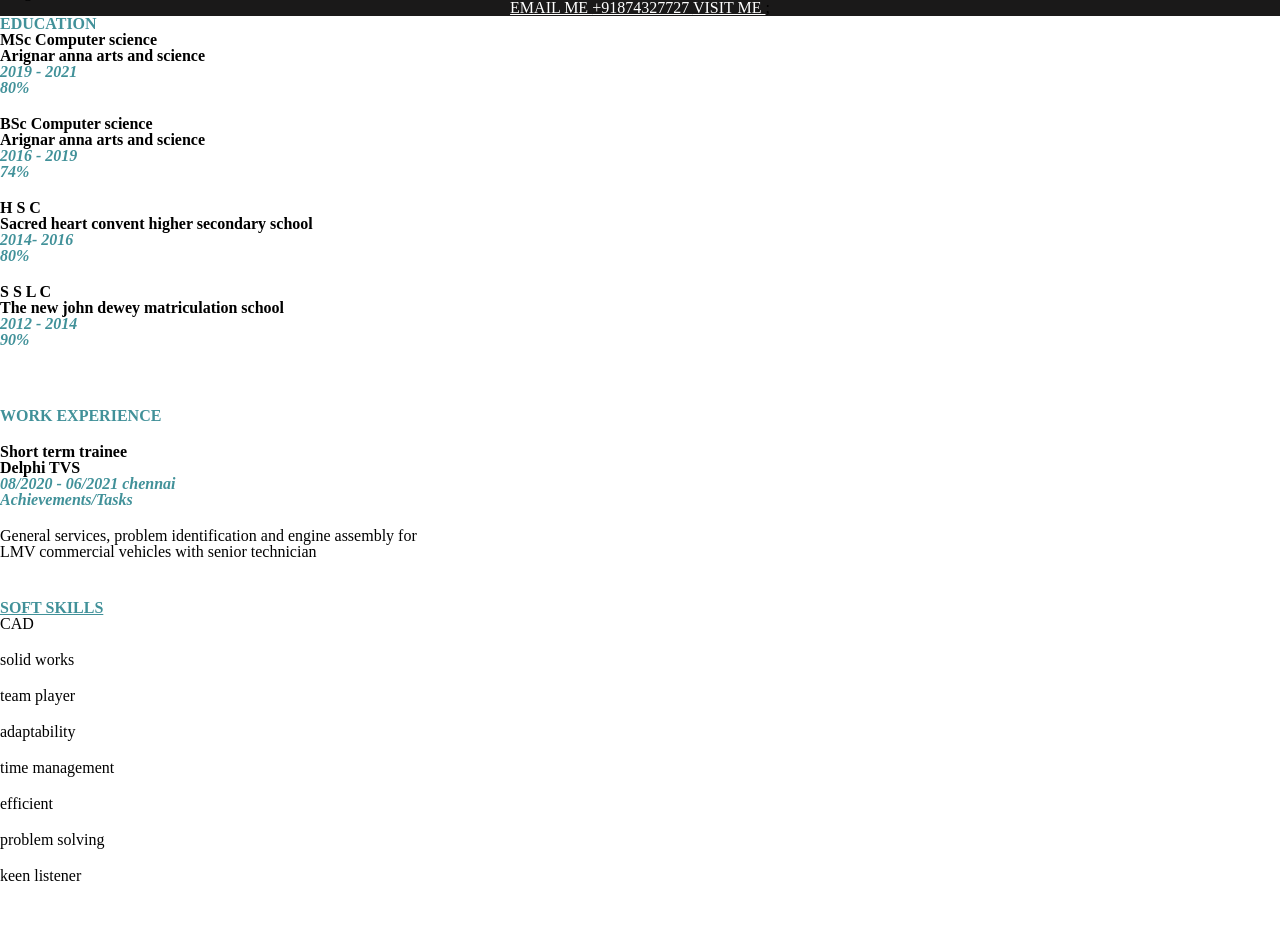
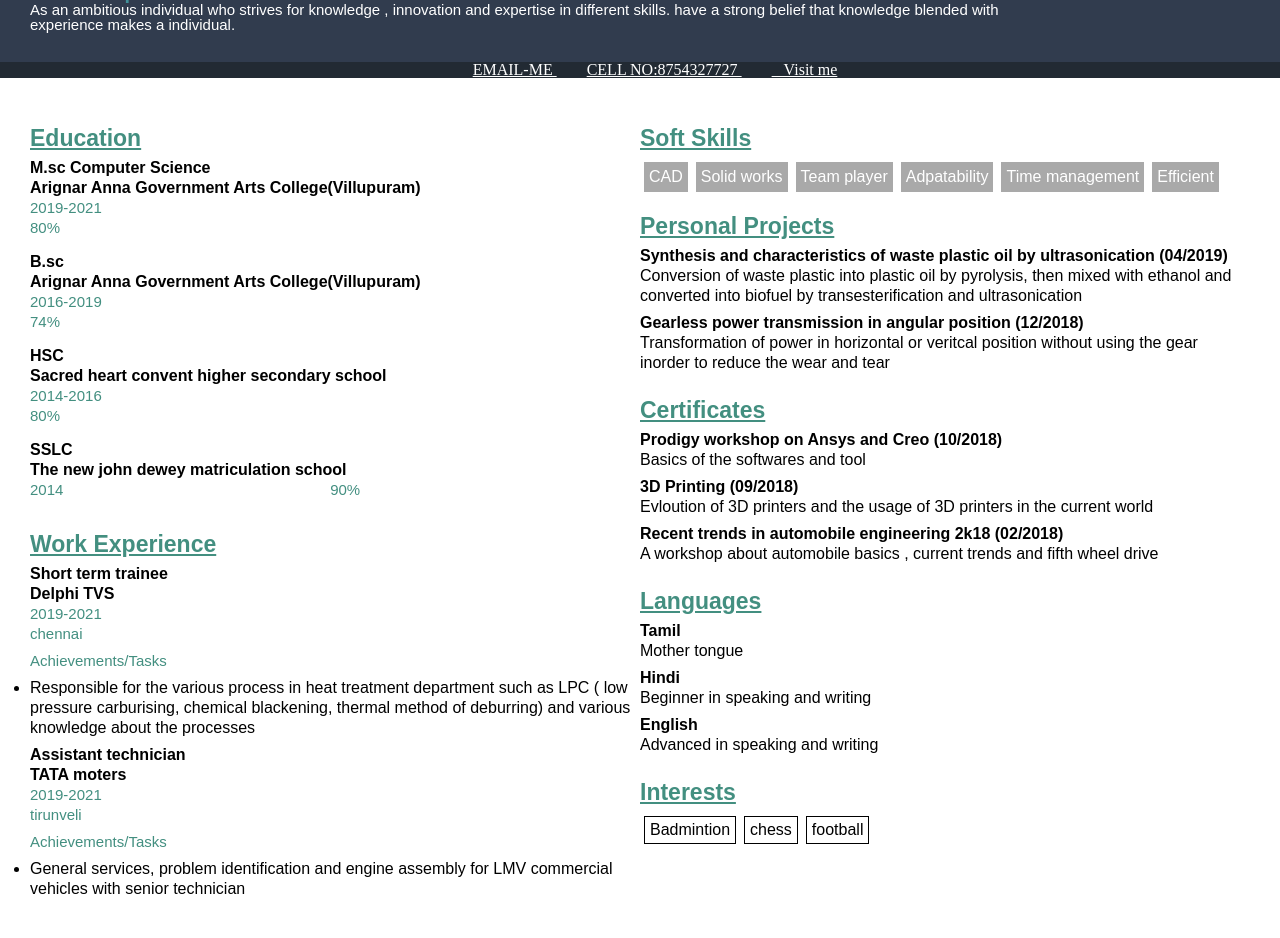
Before and after one commit to FabevyVel/fsd-03-project-1, a website: page vimal/index.html in a window 1280 px wide. Shown: the part 88-1026 px from the top of the page. Drawn offline with Linux system fonts and the light colour scheme.

Commit message:
index.html

```diff
--- a/vimal/css/main.css
+++ b/vimal/css/main.css
@@ -1,85 +1,109 @@
 #header{
-    background-color:#313c4e;
+    background-color: #313c4e;
+    padding-top: 30px;
+    padding-right: 0px;
+    padding-bottom: 30px;
+    padding-left: 30px;
+}
+#header h1{
+    color: white;
+    font-size: 40px;
+    font-family: Arial, Helvetica, sans-serif;
+    text-decoration: none;
 }
 
-#header h1{
-    color: white
+#header h3{
+    color: #419199;
+    font-size: 20px;
+    font-family: Arial, Helvetica, sans-serif;
+    text-decoration: none;
 }
-#header h3{
-    color:#419199;
+#header p{
+    color: white;
+    font-size: 15px;
+    font-family: Arial, Helvetica, sans-serif;
+    text-decoration: none;
+}
+#contacts{
+    background-color: #222a33;
+    text-align: center;
+    font-size: 16px;
+    text-size-adjust: 18px;
 
 }
-#header p{
-    background-color:#313c4e;
+#contacts a{
+    color:white;
+    padding-left: 30px;
+}
+#main-content {
+    padding-top: 30px;
+    padding-bottom: 30px;
+    padding-left: 30px;
+    padding-right: 30px;
+    line-height: 20px;
+    display: flex;
 }
 
-#header p{
+.Content-box h2{
+    font-size: 23px;
+    color: #438f80;
+    font-family: Arial, Helvetica, sans-serif;
+    text-decoration: underline;
+    padding-top: 20px;
+    padding-bottom: 10px;
+}
+#left{
+    font-family: Arial, Helvetica, sans-serif;
+    width:50%;
+}
+#right{
+    font-family: Arial, Helvetica, sans-serif;
+    width:50%;
+}
+.content-box-detail h3{
+    font-size: 21;
+    font-family: Arial, Helvetica, sans-serif;
+    text-decoration: none;
+}
+.highlight-text-1 {
+    font-size: 15px;
+    color: #438f80;
+    font-family: Arial, Helvetica, sans-serif;
+    text-decoration: none;
+    padding-bottom: 20px;
+    padding-right: 43%;
+}
+.highlight-text-3 {
+    background-color: red;
+}
+.content-box-detail div{
+    padding-bottom:7px;
+}
+.content-box-tags{
+    display: flex;
+    flex-direction: row;
+    flex-wrap: wrap;
+}
+.content-box-tags-1{
+    margin: 4px;
+    background-color: darkgray;
+    padding: 5px;
     color: white;
-    font-size: 20px;
 }
-#contacts {
-    background-color:rgb(26, 25, 25);
-
+.content-box-tags-2{
+    margin: 4px;
+    border: 1px solid black;
+    padding-top: 3px ;
+    padding-right: 5px;
+    padding-bottom: 3px;
+    padding-left:5px ;
 }
-
-#contacts a{
-    color:white;
-
+#header{
+    display: flex;
 }
-
-#contacts {
-
-    text-align: center;
-    text-transform: uppercase;
+.header-left{
+    width: 80%;
 }
-
-#main-content h2{
-    color:#419199;
+.header-right{
+    width: 20%;
 }
-.Highlight-text-1 h4{
-    color:#419199
-}
-
-
-.content-box-tags-2 h4{
-    background-clip: border-box;
-    color: black;
-}
-
-.name h1{
-font-size: 40px;
-
-}
-
-.name{
-
-    padding-left: 40px;
-    padding-right: 40px;
-    padding-top: 40px;
-    padding-bottom: 40px;
-
-}
-
-.content-box-details {
-
-    padding-bottom: 20px;
-}
-
-.content-box-details div{
-
-    padding-bottom: 20px;
-}
-
-
-
-
-
-
-.content-box-tags-2 h4{
-
-
-    font-family:fantasy;
-    border: 1px solid black;
-    padding: 10px;
-    width: 100px;
-}
--- a/vimal/index.html
+++ b/vimal/index.html
@@ -1,193 +1,198 @@
 <!DOCTYPE html>
-<html lang="en">
+<html lang ="en">
     <head>
-      <meta charset="UTF-8">
-      <meta http-equiv="X-UA-Compatible" content="ie=edge">
+        <meta charaset="UTF-">
+        <meta http-equiv="x-UA-Compatible" content="IE=edge">
         <meta name="viewport" content="width=device-width, initial-scale=1.0">
-      <title>vimal</title>
+        <title> Vimal S  </title>
+
         <link rel="stylesheet" href="css/reset.css">
         <link rel="stylesheet" href="css/main.css">
-
     </head>
     <body>
-      <div>
-         <div class="header-wrapper">
 
-            <div class="container">
         <div id ="header">
            <div class="header-left">
-                  <h1> VIMAL S</h1>
-                  <h3>M.sc Computer science </h3>
-                  <p>As an ambitious who strives for knowledge,innovation and expertise in different skills.
-                     i have strong belief that knowledge blended with expertise makes a better individual.
-                  </p>
+            <h1>Vimal S</h1>
+            <h3>M.sc Computer Science</h3>
+          <p>As an ambitious individual who strives
+          for knowledge , innovation and
+          expertise in different
+          skills.
+           have a strong belief that knowledge
+            blended with experience makes a
+             individual.</p>
            </div>
-               <div class ="header-right">image will come</div>
+           <div class="header-right">
+               <img src="image/vimal.JPEG" alt="Vimal" width="100" height="100">
+           </div>
+
+        </div>
+        <div id="contacts">
+           <a href ="asvimal336@gmail.com"> EMAIL-ME  </a>
+           <a href="tel:9524202568">CELL NO:8754327727 </a>
+           <a href="https://www.google.com/maps/place/Viluppuram,+Tamil+Nadu/@11.9337585,79.4644889,13z/data=!3m1!4b1!4m8!1m2!10m1!1e2!3m4!1s0x3a5356c0727b6b77:0x2c8815a4b312e5f3!8m2!3d11.9401378!4d79.4861449   "target="_blank">&nbsp;&nbsp;&nbsp;Visit me</a>
+
+        </div>
+        <div id="main-content">
+            <div id="left">
+                <div class="Content-box">
+                   <h2> Education </h2>
+                   <div class="content-box-detail">
+                       <div class="content-box-detail">
+                           <h3>M.sc Computer Science</h3>
+                           <h3>Arignar Anna  Government Arts  College(Villupuram) </h3>
+                           <div>
+                               <span class="highlight-text-1">2019-2021</span>
+                               <span class="highlight-text-1">80%</span>
+                           </div>
+                       </div>
+                       <div class="content-box-detail">
+                        <h3>B.sc</h3>
+                        <h3>Arignar Anna  Government Arts  College(Villupuram) </h3>
+                        <div>
+                            <span class="highlight-text-1">2016-2019</span>
+                            <span class="highlight-text-1">74%</span>
+                        </div>
+                    </div>
+                    <div class="content-box-detail">
+                        <h3>HSC</h3>
+                        <h3>Sacred heart convent higher secondary school</h3>
+                        <div>
+                            <span class="highlight-text-1">2014-2016</span>
+                            <span class="highlight-text-1">80%</span>
+                        </div>
+                    </div>
+                    <div class="content-box-detail">
+                        <h3>SSLC</h3>
+                        <h3>The new john dewey matriculation school  </h3>
+                        <div>
+                            <span class="highlight-text-1">2014</span>
+                            <span class="highlight-text-1">90%</span>
+                        </div>
                     </div>
                    </div>
                 </div>
 
+              <div class="Content-box">
+                   <h2> Work Experience </h2>
+                   <div class="content-box-detail">
+                      <div class="content-box-detail">
+                        <h3>Short term trainee</h3>
+                        <h3>Delphi TVS </h3>
+                        <div>
+                            <span class="highlight-text-1">2019-2021</span>
+                            <span class="highlight-text-1">chennai</span>
+                        </div>
+                        <div>
+                            <span class="highlight-text-1">Achievements/Tasks </span>
+
+                        </div>
+                        <ul>
+                            <li>Responsible for the various process in heat treatment department such as LPC ( low pressure carburising, chemical blackening, thermal method of deburring) and various knowledge about the processes
+                            </li>
+                        </ul>
+                      </div>
+                      <div class="content-box-detail">
+                        <h3>Assistant technician</h3>
+                        <h3>TATA moters</h3>
+                        <div>
+                            <span class="highlight-text-1">2019-2021</span>
+                            <span class="highlight-text-1">tirunveli</span>
+                        </div>
+                        <div>
+                            <span class="highlight-text-1">Achievements/Tasks </span>
+
+                        </div>
+                        <ul>
+                            <li>General services, problem identiﬁcation and engine assembly for LMV commercial vehicles with senior technician
+                            </li>
+                        </ul>
+                      </div>
+                   </div>
+             </div>
+            </div>
+            <div id="right">
+                <div class="Content-box">
+                   <h2> Soft Skills </h2>
+                   <div class="content-box-tags">
+                       <div class="content-box-tags-1">CAD</div>
+                       <div class="content-box-tags-1">Solid works</div>
+                       <div class="content-box-tags-1">Team player</div>
+                       <div class="content-box-tags-1">Adpatability</div>
+                        <div class="content-box-tags-1">Time management</div>
+                        <div class="content-box-tags-1">Efficient</div>
+                   </div>
 
 
 
-      <div id ="contacts">
-         <a href="asvimal336@gmail.com">Email Me </a>
-         <a href="tel:8754327727"> +91874327727 </a>
-         <a href="https://www.google.com/maps/place/Viluppuram,+Tamil+Nadu/
-            @11.9336745,79.4644891,13z/data=!3m1!4b1!4m5!3m4!1s0x3a5356c0727b6b77:
-            0x2c8815a4b312e5f3!8m2!3d11.9401378!4d79.4861449"> VISIT ME </a>;
+                </div>
+                <div class="Content-box">
+                   <h2> Personal Projects </h2>
+                   <div class="content-box-detail">
+                       <div class="content-box-detail">
+                           <h5>Synthesis and characteristics of waste plastic oil by ultrasonication (04/2019)</h5>
+                           <ol>
+                               <il>Conversion of waste plastic into plastic oil by pyrolysis, then mixed with ethanol and converted into biofuel by transesteriﬁcation and ultrasonication</il>
+                           </ol>
+                       </div>
+                       <div class="content-box-detail">
+                        <h5>Gearless power transmission in angular position (12/2018) </h5>
+                        <ol>
+                            <il>Transformation of power in horizontal or veritcal position without using the gear inorder to reduce the wear and tear
+                            </il>
+                        </ol>
+                    </div>
+                   </div>
+                 </div>
+                   <div class="Content-box">
+                     <h2> Certificates </h2>
+                     <div class="content-box-detail">
+                        <div class="content-box-detail">
+                            <h5>Prodigy workshop on Ansys and Creo (10/2018)</h5>
+                            <span class="highlight-text-2">Basics of the softwares and tool</span>
+                            </div>
+                            <div class="content-box-detail">
+                                <h5>3D Printing (09/2018) </h5>
+                                <span class="highlight-text-2">Evloution of 3D printers and the usage of 3D printers in the current world</span>
+                         </div>
+                         <div class="content-box-detail">
+                            <h5>Recent trends in automobile engineering 2k18 (02/2018) </h5>
+                            <span class="highlight-text-2">A workshop about automobile basics , current trends and ﬁfth wheel drive </span>
+                     </div>
+                     </div>
+                   </div>
+                 <div class="Content-box">
+                     <h2> Languages </h2>
+                     <div class="content-box-detail">
+                         <div class="content-box-detail">
+                             <h5>Tamil</h5>
+                             <span class="highlight-text-2">Mother tongue</span>
+                         </div>
+                         <div class="content-box-detail">
+                            <h5>Hindi</h5>
+                            <span class="highlight-text-2">Beginner in speaking and writing</span>
+                        </div>
+                        <div class="content-box-detail">
+                            <h5>English</h5>
+                            <span class="highlight-text-2">Advanced in speaking and writing</span>
+                        </div>
+                     </div>
+                 </div>
+                 <div class="Content-box">
+                     <h2> Interests </h2>
+                     <div class="content-box-tags">
+                         <div class="content-box-tags-2">Badmintion</div>
+                         <div class="content-box-tags-2">chess</div>
+                         <div class="content-box-tags-2">football</div>
+                     </div>
+                 </div>
+            </div>
 
         </div>
 
+    </body>
 
-      <div class="header-wrapper">
-
-         <div class="container">
-            <div id ="main-content">
-               <div id ="left">
-               <div id="right">
-               <div class="content-box">
 
     </div>
-      </div>
-
-      <h2>EDUCATION </h2>
-      <div class="content-box-details">
-      <h3>MSc Computer science</h3>
-      <h4>Arignar anna arts and science </h4>
-      <div>
-         <span class="Highlight-text-1"><h4><i>2019 - 2021</i><h4></h4>
-         </h4></span>
-         <span class="Highlight-text-1"><h4><i>80%</i></h4></span>
-      </div>
-      <div class="content-box-details">
-      <h3>BSc Computer science</h3>
-      <h4>Arignar anna arts and science </h4>
-      <div>
-         <span class="Highlight-text-1"><h4><i>2016 - 2019</i></h4></span>
-         <span class="Highlight-text-1"><h4><i>74%</i></h4></span>
-      </div>
-      <div class="content-box-details">
-         <h3>H S C</h3>
-         <h4> Sacred heart convent higher secondary school </h4>
-         <div>
-            <span class="Highlight-text-1"><h4><i>2014- 2016</i></h4> </span>
-            <span class="Highlight-text-1"><h4><i>80%</i></h4></span>
-         </div>
-         <div class="content-box-details">
-            <h3>S S L C</h3>
-            <h4>The new john dewey matriculation school </h4>
-            <div>
-               <span class="Highlight-text-1"><h4><i>2012 - 2014
-   </h4></i></span>
-               <span class="Highlight-text-1"><h4><i>90%
-               </h4></i></span>
-            </div>
-         </div>
-      </div>
-      <div>
-      <div>
-         <span class="Highlight-text-1">
-            <h2>WORK EXPERIENCE</h2>
-         </span>
-      </div>
-      <div>
-      <div class="content-box-details">
-      <h3>Short term trainee</h3>
-      <h4>Delphi TVS </h4>
-      <div>
-         <span class="Highlight-text-1"><h4><i>08/2020 - 06/2021 chennai</i></h4></span>
-         <div>
-            <span class="Highlight-text-1">
-               <h4><i>Achievements/Tasks</i>
-               </h4>
-            </span>
-         </div>
-         <ul>
-            <li>
-               General services, problem identification and
-               engine assembly for <br>LMV commercial vehicles with senior technician
-            </li>
-         </ul>
-      </div>
-
-      <div>
-      <div id="right">
-      <div class="content-box"></div>
-      <h2><U>SOFT SKILLS</U></h2>
-      <div class ="content-box-tags-1">
-         <div class="content-box-tags">CAD</div>
-         <div class="content-box-tags">solid works</div>
-         <div class="content-box-tags">team player</div>
-         <div class="content-box-tags">adaptability</div>
-         <div class="content-box-tags">time management</div>
-         <div class="content-box-tags">efficient</div>
-         <div class="content-box-tags">problem solving</div>
-         <div class="content-box-tags">keen listener</div>
-      </div>
-      <div>
-         <div id="right">
-         <div class="content-box"></div>
-         <h2><U>ACADEMIC PROJECTS</U></h2>
-         <ul>
-            <span class="Highlight-text-2">
-               <h4>vehicle rental system </h4>
-            </span>
-            <li> This project is useful for cab organizing companies for efficiently <br>
-               managing and organizing cab service for large number of users through internet.<br>
-               Users can book cab service from any were in the world and take service when they visit that city.
-            </li>
-         </ul>
-      </div>
-      <div>
-
-            <div id="right" class="content-box"></div>
-            <h2>CERTIFICATES</h2>
-            <span class="Highlight-text-2">
-               <h4>Prodigy workshop on Ansys and Creo (10/2018) </h4>
-            </span>
-            <h5>Basics of the softwares and tools</h5>
-            <span class="Highlight-text-2">
-               <h4>3D Printing (09/2018) </h4>
-            </span>
-            <h5>Evloution of 3D printers and the usage of 3D printers in the current world</h5>
-            <span class="Highlight-text-2">
-               <h4>Recent trends in automobile engineering 2k18(02/2018) </h4>
-            </span>
-            <h5>A workshop about automobile basics , current trends and fifth wheel drive</h5>
-         </div>
-      </div>
-      <div>
-         <div id="right">
-         <div class="content-box">
-         <h2>LANGUAGES</h2>
-         <h3>Tamil</h3>
-         <span class="Highlight-text-2">
-            <h4><i>mother tongue</i> </h4>
-         </span>
-         <h3>English</h3>
-         <span class="Highlight-text-2">
-            <h4><i>Advanced in speaking and
-               writing</i>
-            </h4>
-         </span>
-         <h3>Hindi</h3>
-         <span class="Highlight-text-2">
-            <h4><i>Beginner in speaking and
-               writing </i>
-            </h4>
-         </span>
-      </div>
-      </div>
-      <div>
-         <div class="content-box">
-         <h2>INTEREST</h2>
-         <div class ="content-box-tag">
-            <div class="content-box-tag"><h4>badminton</h4></div>
-            <div class="content-box-tag"><h4>chess</h4></div>
-            <div class="content-box-tag"><h4>cricket</h4></div>
-         </div>
-      </div>
-   </div>
-   </body>
 </html>
```
Also changed, not shown: 1 other file. Lines whose indentation alone changed are shown as unchanged.
